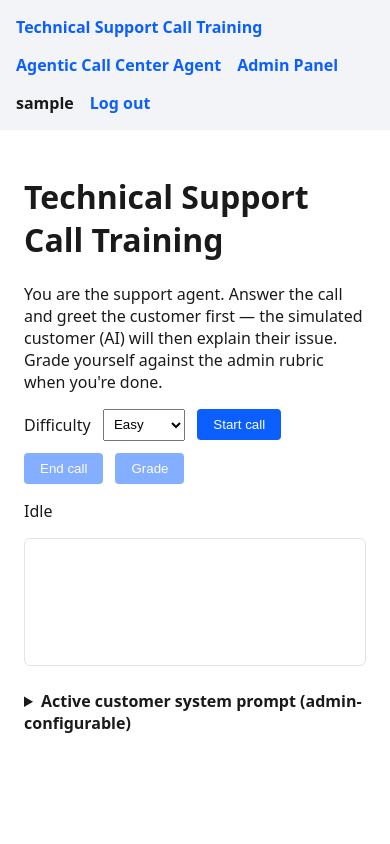
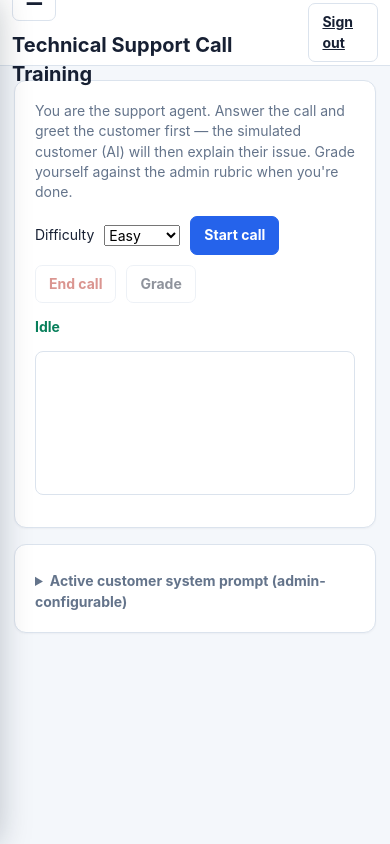
Before and after one commit to silentoutlaw/Contact-Center-Agents, a Flask app: page /training/ in a window 390 px wide. Run offline with Flask 3, Linux system fonts and the light colour scheme; the visitor is signed in with stand-in values (Sample User, id 1).

Commit message:
Reskin with the Enterprise Support theme (navy sidebar + topbar)
- Port the TruSkills visual theme (CSS vars, dark navy sidebar, sticky topbar,
  cards, Inter font, mobile drawer) into style.css.
- base.html: sidebar with brand 'Enterprise Support', grouped nav with active
  state, topbar with page title + user + sign out, hamburger drawer on mobile.
- Standalone themed login page (no sidebar).
- Rework training/agent/admin pages into cards; page_title block drives topbar.
Rebrand: TruSkills -> Enterprise Support.

```diff
--- a/app/static/style.css
+++ b/app/static/style.css
@@ -1,30 +1,76 @@
-:root { --fg: #1a1a1a; --bg: #fff; --accent: #0b5fff; --muted: #f2f4f8; }
-* { box-sizing: border-box; }
-body { margin: 0; font-family: system-ui, sans-serif; color: var(--fg); background: var(--bg); }
-nav { display: flex; gap: 1rem; padding: 1rem; background: var(--muted); flex-wrap: wrap; }
-nav a { color: var(--accent); text-decoration: none; font-weight: 600; }
-nav a:hover, nav a:focus { text-decoration: underline; }
-main { padding: 1.5rem; max-width: 900px; }
-pre { background: var(--muted); padding: 1rem; overflow-x: auto; white-space: pre-wrap; }
-.setting { margin-bottom: 2rem; display: flex; flex-direction: column; gap: .5rem; }
-.setting label { font-weight: 600; }
-textarea { width: 100%; font-family: ui-monospace, monospace; padding: .5rem; }
-button { align-self: flex-start; padding: .5rem 1rem; background: var(--accent);
-         color: #fff; border: 0; border-radius: 4px; cursor: pointer; }
-.controls { display: flex; gap: .75rem; align-items: center; flex-wrap: wrap; margin: 1rem 0; }
-.controls select { padding: .4rem; }
-button:disabled { opacity: .5; cursor: not-allowed; }
-.customer { background: #fff8e1; padding: .5rem .75rem; border-radius: 4px; }
-.transcript { min-height: 8rem; max-height: 22rem; overflow-y: auto; border: 1px solid #e0e4ea;
-              border-radius: 6px; padding: .75rem; margin: 1rem 0; }
-.msg { padding: .35rem .5rem; border-radius: 4px; margin-bottom: .35rem; }
-.msg.user { background: #e7f0ff; }
-.msg.ai { background: var(--muted); }
-.results { margin-top: 1rem; }
-details { margin-top: 1.5rem; }
-summary { cursor: pointer; font-weight: 600; }
-.spacer { flex: 1; }
-.user { font-weight: 600; color: var(--fg); }
-.error { color: #b00020; font-weight: 600; }
-.login { display: flex; flex-direction: column; gap: .5rem; max-width: 320px; }
-.login input { padding: .5rem; }
+:root{--nav:#10243e;--nav2:#17375e;--blue:#2563eb;--ink:#172033;--muted:#64748b;--line:#dbe3ed;--bg:#f4f7fb;--green:#087f5b;--amber:#b45309;--red:#b42318}
+*{box-sizing:border-box}[hidden]{display:none!important}
+body{margin:0;font:14px/1.45 Inter,system-ui,-apple-system,Segoe UI,sans-serif;color:var(--ink);background:var(--bg)}
+button,input,select,textarea{font:inherit}
+
+/* Layout */
+.shell{display:grid;grid-template-columns:250px 1fr;min-height:100vh}
+.sidebar{background:var(--nav);color:#fff;padding:24px 16px;position:sticky;top:0;height:100vh;overflow:auto}
+.brand{font-size:21px;font-weight:800;padding:0 10px 22px}
+.brand small{display:block;font-size:11px;letter-spacing:.1em;color:#a9bed8;text-transform:uppercase;margin-top:3px}
+.group{margin:18px 10px 7px;font-size:10px;text-transform:uppercase;letter-spacing:.14em;color:#86a1c3}
+.nav{display:block;width:100%;text-align:left;border:0;background:transparent;color:#dbeafe;padding:10px 12px;border-radius:8px;cursor:pointer;margin:2px 0;text-decoration:none}
+.nav:hover,.nav.active{background:var(--nav2);color:#fff}
+.main{min-width:0}
+.topbar{height:66px;background:#fff;border-bottom:1px solid var(--line);display:flex;align-items:center;justify-content:space-between;padding:0 28px;position:sticky;top:0;z-index:5}
+.topbar h1{font-size:20px;margin:0}
+.content{padding:26px;max-width:1100px;margin:auto}
+
+/* Cards & typography */
+.card{background:#fff;border:1px solid var(--line);border-radius:12px;padding:20px;box-shadow:0 1px 2px #10243e0a;margin-bottom:16px}
+h2,h3{margin:0 0 14px}
+.muted{color:var(--muted)}
+
+/* Buttons */
+.btn{border:1px solid var(--line);background:#fff;color:var(--ink);border-radius:7px;padding:8px 13px;cursor:pointer;font-weight:650}
+.btn:hover{filter:brightness(.97)}
+.btn.primary{background:var(--blue);border-color:var(--blue);color:#fff}
+.btn.danger{color:var(--red)}
+.btn:disabled{opacity:.48;cursor:not-allowed;filter:none}
+
+/* Forms */
+.field,.setting{display:flex;flex-direction:column;gap:6px;margin-bottom:18px}
+.field label,.setting label{font-weight:650;font-size:12px}
+.field input,.field select,.field textarea,.setting textarea,.login input{border:1px solid #cbd5e1;border-radius:7px;padding:9px;background:#fff;width:100%}
+.setting textarea{min-height:140px;font-family:ui-monospace,SFMono-Regular,Menlo,monospace;resize:vertical}
+
+/* Call UI */
+.controls{display:flex;gap:10px;align-items:center;flex-wrap:wrap;margin:0 0 14px}
+.controls select{width:auto}
+.customer{background:#fff8e6;border:1px solid #f2d38a;padding:10px 12px;border-radius:8px}
+.transcript{min-height:9rem;max-height:24rem;overflow-y:auto;border:1px solid var(--line);border-radius:8px;padding:12px;margin:12px 0;background:#fff}
+.msg{padding:8px 11px;border-radius:10px;margin-bottom:8px;max-width:88%;white-space:pre-wrap}
+.msg.user{background:var(--blue);color:#fff;margin-left:auto}
+.msg.ai{background:#f1f5f9}
+.results pre{background:#f4f7fb;border:1px solid var(--line);border-radius:8px;padding:12px;overflow:auto;white-space:pre-wrap}
+pre{white-space:pre-wrap;overflow-wrap:anywhere}
+details{margin-top:6px}
+summary{cursor:pointer;font-weight:650;color:var(--muted)}
+.status{font-weight:650;color:var(--green)}
+
+/* Topbar user area */
+.split{display:flex;gap:10px;align-items:center;flex-wrap:wrap}
+.user-label{color:var(--muted)}
+.menu-btn{display:none}
+.nav-backdrop{display:none}
+
+/* Login (standalone) */
+.auth-shell{min-height:100vh;display:flex;align-items:center;justify-content:center;padding:24px;background:var(--bg)}
+.auth-card{width:min(380px,100%)}
+.auth-brand{font-size:22px;font-weight:800;color:var(--nav);margin-bottom:2px}
+.auth-brand small{display:block;font-size:11px;letter-spacing:.1em;color:var(--muted);text-transform:uppercase;margin-top:3px}
+.error{color:var(--red);font-weight:650}
+.login{display:flex;flex-direction:column;gap:10px;margin-top:12px}
+
+/* Mobile drawer */
+@media(max-width:900px){
+  .shell{display:block}
+  .sidebar{position:fixed;inset:0 auto 0 0;z-index:40;width:min(82vw,300px);height:100dvh;transform:translateX(-105%);transition:transform .2s ease;box-shadow:12px 0 32px #09152644}
+  .sidebar.open{transform:translateX(0)}
+  .nav-backdrop{display:block;position:fixed;inset:0;background:#09152699;z-index:35;opacity:0;pointer-events:none;transition:opacity .2s}
+  .nav-backdrop.open{opacity:1;pointer-events:auto}
+  .menu-btn{display:inline-block;width:44px;height:44px;padding:0;font-size:20px}
+  .topbar{padding:0 12px}
+  .content{padding:14px}
+  .user-label{display:none}
+}
--- a/app/templates/base.html
+++ b/app/templates/base.html
@@ -3,22 +3,53 @@
 <head>
   <meta charset="utf-8">
   <meta name="viewport" content="width=device-width, initial-scale=1">
-  <title>{% block title %}Contact Center Agents{% endblock %}</title>
+  <title>{% block page_title %}Enterprise Support{% endblock %} · Enterprise Support</title>
   <link rel="stylesheet" href="{{ url_for('static', filename='style.css') }}">
 </head>
 <body>
-  <nav aria-label="Primary navigation">
-    {% if session.get('user') %}
-      <a href="{{ url_for('training.index') }}">Technical Support Call Training</a>
-      <a href="{{ url_for('agent.index') }}">Agentic Call Center Agent</a>
-      <a href="{{ url_for('admin.index') }}">Admin Panel</a>
-      <span class="spacer"></span>
-      <span class="user">{{ session['user'] }}</span>
-      <a href="{{ url_for('auth.logout') }}">Log out</a>
-    {% endif %}
-  </nav>
-  <main>
-    {% block content %}{% endblock %}
-  </main>
+  <div class="shell">
+    <aside class="sidebar" id="sidebar" aria-label="Primary navigation">
+      <div class="brand">Enterprise Support<small>Contact Center Agents</small></div>
+
+      <div class="group">Contact Center</div>
+      <a class="nav {% if request.blueprint == 'training' %}active{% endif %}"
+         href="{{ url_for('training.index') }}">Technical Support Call Training</a>
+      <a class="nav {% if request.blueprint == 'agent' %}active{% endif %}"
+         href="{{ url_for('agent.index') }}">Agentic Call Center Agent</a>
+
+      <div class="group">Platform</div>
+      <a class="nav {% if request.blueprint == 'admin' %}active{% endif %}"
+         href="{{ url_for('admin.index') }}">Admin Panel</a>
+    </aside>
+    <div class="nav-backdrop" id="navBackdrop"></div>
+
+    <main class="main">
+      <div class="topbar">
+        <div class="split">
+          <button class="btn menu-btn" id="menuBtn" aria-label="Toggle menu">☰</button>
+          <h1>{{ self.page_title() }}</h1>
+        </div>
+        <div class="split">
+          <span class="user-label">{{ session['user'] }}</span>
+          <a class="btn" href="{{ url_for('auth.logout') }}">Sign out</a>
+        </div>
+      </div>
+      <div class="content">
+        {% block content %}{% endblock %}
+      </div>
+    </main>
+  </div>
+
+  <script>
+    (function () {
+      var sb = document.getElementById('sidebar'),
+          bd = document.getElementById('navBackdrop'),
+          mb = document.getElementById('menuBtn');
+      function toggle(open) { sb.classList.toggle('open', open); bd.classList.toggle('open', open); }
+      if (mb) mb.onclick = function () { toggle(!sb.classList.contains('open')); };
+      if (bd) bd.onclick = function () { toggle(false); };
+    })();
+  </script>
+  {% block scripts %}{% endblock %}
 </body>
 </html>
--- a/app/templates/training.html
+++ b/app/templates/training.html
@@ -1,9 +1,9 @@
 {% extends "base.html" %}
-{% block title %}Technical Support Call Training{% endblock %}
+{% block page_title %}Technical Support Call Training{% endblock %}
 {% block content %}
-  <h1>Technical Support Call Training</h1>
-  <p>You are the support agent. Answer the call and greet the customer first —
-     the simulated customer (AI) will then explain their issue. Grade yourself
+  <div class="card">
+    <p class="muted" style="margin-top:0">You are the support agent. Answer the call and greet the
+       customer first — the simulated customer (AI) will then explain their issue. Grade yourself
        against the admin rubric when you're done.</p>
 
     <div id="call"
@@ -16,21 +16,25 @@
           <option value="medium">Medium</option>
           <option value="hard">Hard</option>
         </select>
-      <button id="start">Start call</button>
-      <button id="end" disabled>End call</button>
-      <button id="grade" disabled>Grade</button>
+        <button id="start" class="btn primary">Start call</button>
+        <button id="end" class="btn danger" disabled>End call</button>
+        <button id="grade" class="btn" disabled>Grade</button>
       </div>
-    <p id="status" role="status" aria-live="polite">Idle</p>
+      <p id="status" class="status" role="status" aria-live="polite">Idle</p>
       <p id="customer" class="customer" style="display:none"></p>
       <div id="transcript" class="transcript" aria-live="polite"></div>
       <div id="results" class="results"></div>
     </div>
+  </div>
 
+  <div class="card">
     <details>
       <summary>Active customer system prompt (admin-configurable)</summary>
       <pre>{{ customer_prompt }}</pre>
     </details>
-
+  </div>
+{% endblock %}
+{% block scripts %}
   <script src="{{ url_for('static', filename='voice.js') }}"></script>
   <script src="{{ url_for('static', filename='call-ui.js') }}"></script>
 {% endblock %}
```
Also changed, not shown: app/templates/admin.html (+10 -9 lines), app/templates/agent.html (+13 -9 lines), app/templates/login.html (+18 -6 lines). Lines whose indentation alone changed are shown as unchanged.
